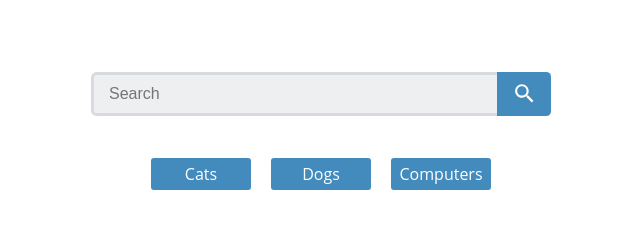
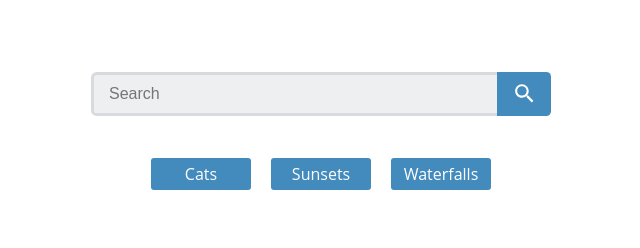
Before and after one commit to khaloodi/react_gallery_app, a React (Create React App) app: page / in a window 1280 px wide. Shown: the top 248 px of the page, without its empty margins (319-959 px from the left). Built offline with nearby package versions, Linux system fonts and the light colour scheme; no server answers.

Commit message:
using NavLink in Navbar.js instead of a tags

```diff
--- a/src/components/App.js
+++ b/src/components/App.js
@@ -31,9 +31,7 @@ function App() {
         handleSearch={handleSearch}
         searchTerm={searchTerm}
       />
-
       <Navbar />
-
       <Photos
         pics={data} // photo data passed down as
       />
--- a/src/components/Navbar.js
+++ b/src/components/Navbar.js
@@ -1,12 +1,13 @@
 import React from 'react'
+import { NavLink } from 'react-router-dom';
 
 const Navbar = () => {
   return (
     <nav className="main-nav">
       <ul>
-        <li><a href='#'>Cats</a></li>
-        <li><a href='#'>Dogs</a></li>
-        <li><a href='#'>Computers</a></li>
+        <li><NavLink exact to='/cats'>Cats</NavLink></li>
+        <li><NavLink to='/sunsets'>Sunsets</NavLink></li>
+        <li><NavLink to='/waterfalls'>Waterfalls</NavLink></li>
       </ul>
     </nav>
   )
```
